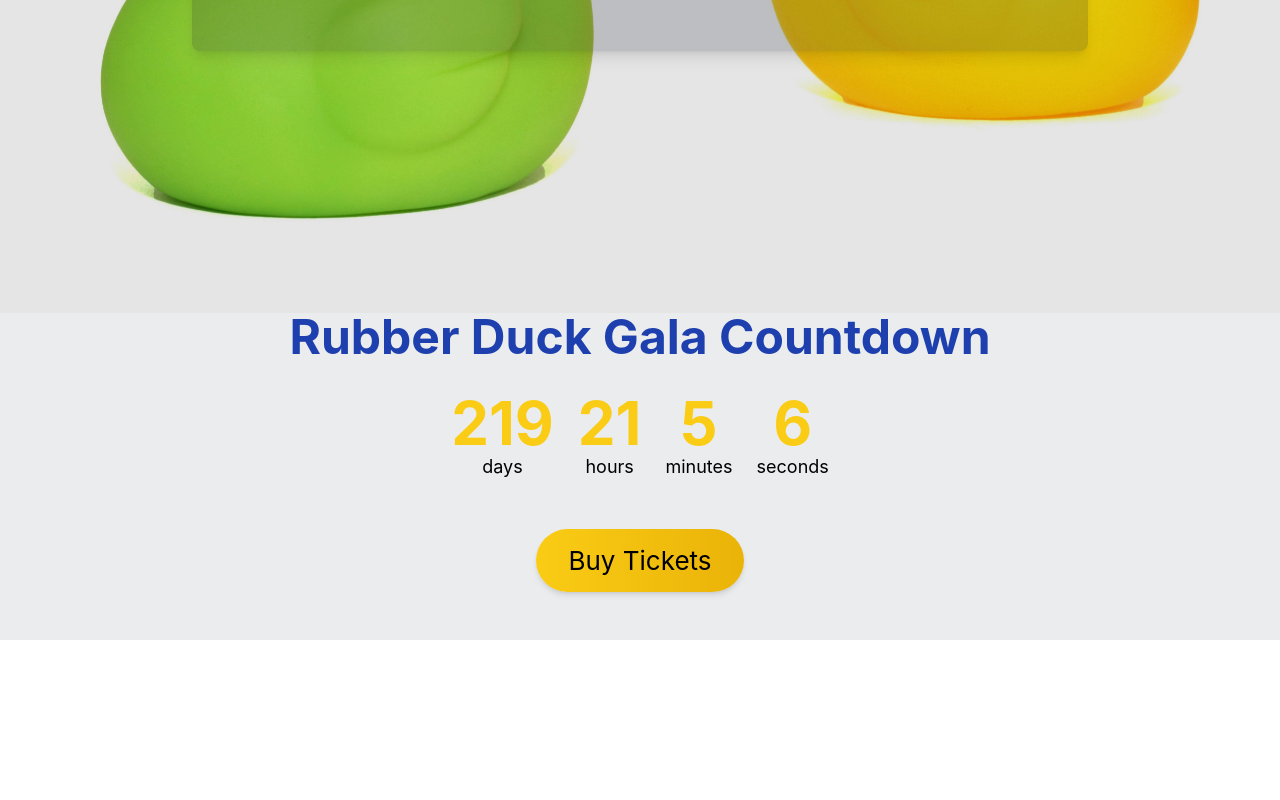
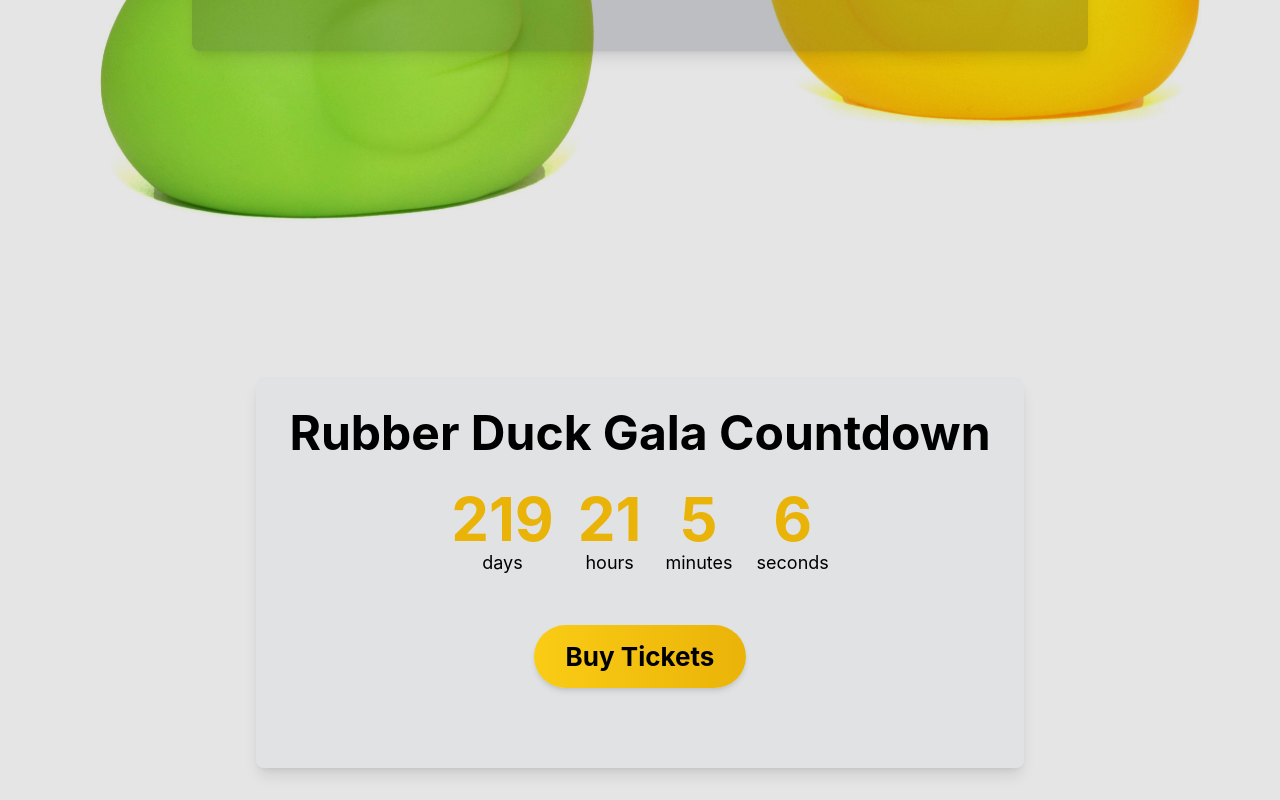
Before and after one commit to n3bu1aaa/sac-website, a React (Create React App) app: page / in a window 1280 px wide. Shown: the part 551-1351 px from the top of the page. Before the commit the page ends 1191 px from the top, so only its background shows below. Built offline with nearby package versions, Linux system fonts and the light colour scheme.

Commit message:
countdown format

```diff
--- a/src/App.css
+++ b/src/App.css
@@ -7,7 +7,7 @@
 }
 
 .App-header {
-  background-color: #ebecee;
+  background-color: rgb(229, 229, 229);
   min-height: 100vh;
   display: flex;
   flex-direction: column;
--- a/src/components/HomeComponents/CountDownTimer.jsx
+++ b/src/components/HomeComponents/CountDownTimer.jsx
@@ -8,19 +8,19 @@ const CountdownTimer = () => {
           return (
             <div className="flex gap-6 text-center">
               <div>
-                <div className="text-6xl font-bold text-yellow-400">{days+2}</div>
+                <div className="text-6xl font-bold text-yellow-500">{days+2}</div>
                 <div className="text-lg text-black">days</div>
               </div>
               <div>
-                <div className="text-6xl font-bold text-yellow-400">{hours}</div>
+                <div className="text-6xl font-bold text-yellow-500">{hours}</div>
                 <div className="text-lg text-black">hours</div>
               </div>
               <div>
-                <div className="text-6xl font-bold text-yellow-400">{minutes}</div>
+                <div className="text-6xl font-bold text-yellow-500">{minutes}</div>
                 <div className="text-lg text-black">minutes</div>
               </div>
               <div>
-                <div className="text-6xl font-bold text-yellow-400">{seconds}</div>
+                <div className="text-6xl font-bold text-yellow-500">{seconds}</div>
                 <div className="text-lg text-black">seconds</div>
               </div>
             </div>
--- a/src/components/HomeComponents/IntroSection.jsx
+++ b/src/components/HomeComponents/IntroSection.jsx
@@ -4,7 +4,7 @@ const IntroSection = () => {
   return (
     <section
     style = {{ backgroundImage: `url(${bgImage})` }}
-    className="App-header relative w-full min-h-screen flex flex-col justify-center items-center bg-gray-900 bg-cover bg-center text-white px-4 text-center">
+    className="App-header relative w-full min-h-screen flex flex-col justify-center items-center mb-16 bg-gray-900 bg-cover bg-center text-white px-4 text-center">
       <div className="absolute inset-0 bg-black bg-opacity-10"></div>
       <div className="w-full max-w-4xl p-8 bg-gray-800 rounded-lg shadow-lg bg-opacity-20">
         <h1 className="text-5xl font-extrabold text-black mb-4">
--- a/src/pages/HomePage.js
+++ b/src/pages/HomePage.js
@@ -8,14 +8,18 @@ function HomePage() {
     return (
         <header className="App-header">
             <IntroSection />
-            <h1 className="text-5xl font-bold text-blue-800 mb-8">Rubber Duck Gala Countdown</h1>
+            <div className="w-full max-w-3xl p-8 bg-gray-300 rounded-lg shadow-lg bg-opacity-20 mb-8">
+              <h1 className="text-5xl font-bold text-black mb-8">Rubber Duck Gala Countdown</h1>
+              <div className="flex justify-center">
                 <CountdownTimer />
+              </div>
               <button
                 onClick={() => navigate("/ticketpage")}
-              className="w-auto bg-gradient-to-r from-yellow-400 to-yellow-500 text-black py-3 px-8 rounded-full shadow-md hover:from-yellow-500 hover:to-yellow-600 transform hover:scale-105 transition-all duration-300 mt-12 mb-12"
+                className="w-auto bg-gradient-to-r font-bold from-yellow-400 to-yellow-500 text-black py-3 px-8 rounded-full shadow-md hover:from-yellow-500 hover:to-yellow-600 transform hover:scale-105 transition-all duration-300 mt-12 mb-12"
               >
                 Buy Tickets
               </button>
+            </div>
         </header>
     )
 }
```
Lines whose indentation alone changed are shown as unchanged.
